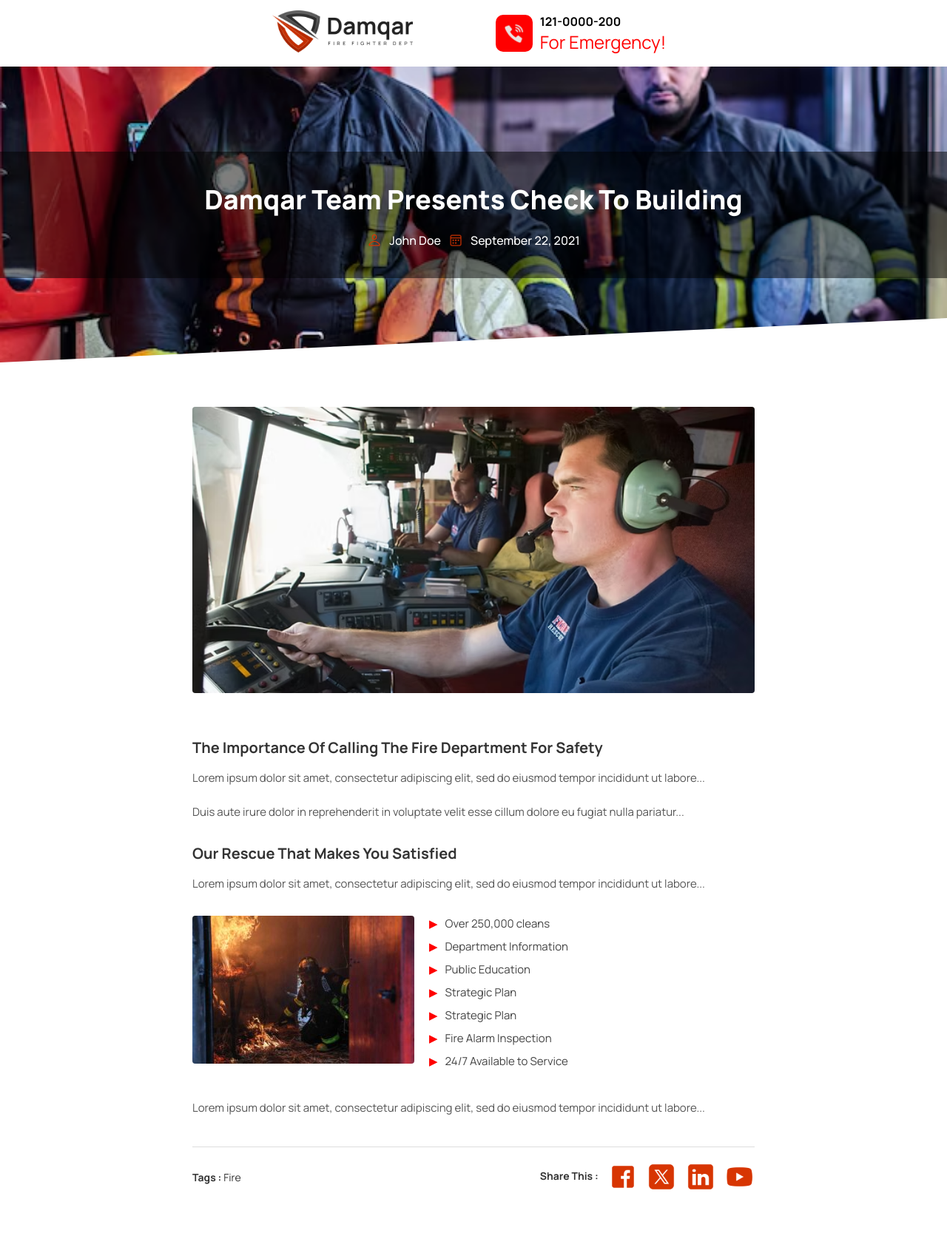
After one commit to krisznal/ospwww, a PHP site: page /single-post.html in a window 1280 px wide. The commit adds this page. Shown: the whole page at 74% size. Run offline with PHP 8.4, Linux system fonts and the light colour scheme.

Commit message:
podstrona+poprawiony css+menu znika na mniejszych ekranach

```diff
--- a/index.html
+++ b/index.html
@@ -2,6 +2,7 @@
 <html>
     <head>
         <title>Testowa strona</title>
+        <meta name="viewport" content="width=device-width, initial-scale=1.0">
         <link rel="stylesheet" href="style.css"/>
         <link rel="preconnect" href="https://fonts.googleapis.com">
         <link rel="preconnect" href="https://fonts.gstatic.com" crossorigin>
@@ -21,7 +22,7 @@
             </div>
 
             <ul class="nav-center">
-              <li><a href="#">Home</a></li>
+              <li><a href="index.html">Home</a></li>
               <li><a href="#">About</a></li>
               <li><a href="#">Services</a></li>
               <li>
@@ -36,7 +37,7 @@
                 <a href="#">Blog</a>
                 <ul class="dropdown">
                   <li><a href="#">Blog</a></li>
-                  <li><a href="#">Single Post</a></li>
+                  <li><a href="single-post.html">Single Post</a></li>
                 </ul>
               </li>
               <li><a href="#">Contact</a></li>
--- /dev/null
+++ b/single-post.html
@@ -0,0 +1,112 @@
+<!DOCTYPE html>
+<html lang="en">
+<head>
+    <meta charset="UTF-8">
+    <meta name="viewport" content="width=device-width, initial-scale=1.0">
+    <title>Single Post</title>
+    <link rel="stylesheet" href="style.css">
+    <link rel="preconnect" href="https://fonts.googleapis.com">
+    <link rel="preconnect" href="https://fonts.gstatic.com" crossorigin>
+    <link href="https://fonts.googleapis.com/css2?family=Manrope:wght@200..800&display=swap" rel="stylesheet">
+</head>
+<body>
+    <div class="top-bar">
+        <ul>
+            <li><img src="images/home.png" alt="Address">Dewi Sri Street. 2891, Denpasar, Bali</li>
+            <li><img src="images/phone.png" alt="Phone number">(+62) 8896-2220</li>
+            <li><img src="images/clock.png" alt="Clock">Everyday 24 Hours</li>
+        </ul>
+    </div>
+    <nav>
+        <div class="nav-left">
+          <img src="images/logo.png" alt="Logo" class="logo">
+        </div>
+
+        <ul class="nav-center">
+          <li><a href="index.html">Home</a></li>
+          <li><a href="#">About</a></li>
+          <li><a href="#">Services</a></li>
+          <li>
+            <a href="#">Pages</a>
+            <ul class="dropdown">
+              <li><a href="#">Team</a></li>
+              <li><a href="#">FAQ</a></li>
+              <li><a href="#">404</a></li>
+            </ul>
+          </li>
+          <li>
+            <a href="#">Blog</a>
+            <ul class="dropdown">
+              <li><a href="#">Blog</a></li>
+              <li><a href="single-post.html">Single Post</a></li>
+            </ul>
+          </li>
+          <li><a href="#">Contact</a></li>
+        </ul>
+
+        <div class="nav-right">
+          <div class="emergency-box">
+            <img src="images/phone2.png" alt="Call icon" />
+            <div class="emergency-text">
+              <div class="phone-number">121-0000-200</div>
+              <div class="tagline">For Emergency!</div>
+            </div>
+          </div>
+        </div>
+      </nav>
+    <main>
+        <div class="post-header">
+            <div class="overlay">
+              <h1 class="post-title">Damqar Team Presents Check To Building</h1>
+              <div class="post-meta">
+                <img src="images/user.png" alt="Author icon" />
+                <span class="author">John Doe</span>
+                <img src="images/calendar.png" alt="Date icon" />
+                <span class="date">September 22, 2021</span>
+              </div>
+            </div>
+        </div>
+        <main class="post-content">
+          <section class="post-body">
+            <img src="images/photo2.jpg" alt="Firefighter driving" class="post-image" />
+
+            <h2 class="post-subheading">The Importance Of Calling The Fire Department For Safety</h2>
+            <p>Lorem ipsum dolor sit amet, consectetur adipiscing elit, sed do eiusmod tempor incididunt ut labore...</p>
+            <p>Duis aute irure dolor in reprehenderit in voluptate velit esse cillum dolore eu fugiat nulla pariatur...</p>
+
+            <h2 class="post-subheading">Our Rescue That Makes You Satisfied</h2>
+            <p>Lorem ipsum dolor sit amet, consectetur adipiscing elit, sed do eiusmod tempor incididunt ut labore...</p>
+
+            <div class="post-highlight">
+              <img src="images/photo3.jpg" alt="Fire rescue" />
+              <ul>
+                <li><span class="icon">▶</span> Over 250,000 cleans</li>
+                <li><span class="icon">▶</span> Department Information</li>
+                <li><span class="icon">▶</span> Public Education</li>
+                <li><span class="icon">▶</span> Strategic Plan</li>
+                <li><span class="icon">▶</span> Strategic Plan</li>
+                <li><span class="icon">▶</span> Fire Alarm Inspection</li>
+                <li><span class="icon">▶</span> 24/7 Available to Service</li>
+              </ul>
+            </div>
+
+            <p>Lorem ipsum dolor sit amet, consectetur adipiscing elit, sed do eiusmod tempor incididunt ut labore...</p>
+          </section>
+
+          <div class="post-footer">
+            <div class="tags">
+              <strong>Tags :</strong> Fire
+            </div>
+            <div class="share">
+              <strong>Share This :</strong>
+              <a href="#"><img src="images/facebook.png" alt="Facebook" /></a>
+              <a href="#"><img src="images/twitter.png" alt="Twitter" /></a>
+              <a href="#"><img src="images/linkedin.png" alt="LinkedIn" /></a>
+              <a href="#"><img src="images/youtube.png" alt="Youtube" /></a>
+
+            </div>
+          </div>
+        </main>
+    </main>
+</body>
+</html>
--- a/style.css
+++ b/style.css
@@ -13,6 +13,14 @@ body {
     display: none;
 }
 
+.nav-center {
+    display: none;
+    list-style: none;
+    padding: 0;
+    margin: 0;
+}
+
+
 @media screen and (min-width: 1440px) {
     .top-bar {
         background-color: #262626;
@@ -20,12 +28,13 @@ body {
         width: 100%;
         padding: 10px;
         font-size: 14px;
+        font-weight: 400;
         display: flex;
         justify-content: space-evenly;
     }
 
     .top-bar li{
-        margin: 0 20px;
+        margin: 0 15px;
     }
     .top-bar ul {
         list-style: none;
@@ -40,32 +49,15 @@ body {
         vertical-align: middle;
         margin-right: 8px;
     }
-}
 
-nav {
-    display: flex;
-    justify-content: space-between;
-    align-items: center;
-    padding: 20px 60px;
-    background-color: #fff;
-    box-shadow: 0 4px 10px rgba(0, 0, 0, 0.05);
-    position: relative;
-}
-
-.nav-left .logo {
-    height: 40px;
-}
 
     .nav-center {
         display: flex;
         align-items: center;
-    list-style: none;
-    padding: 0;
-    margin: 0;
     }
 
     .nav-center li {
-    margin: 0 15px;
+        margin: 0 20px;
         position: relative;
     }
 
@@ -83,34 +75,10 @@ nav {
         color: #f00;
     }
 
-.nav-right {
+    .nav-center li:hover .dropdown {
         display: flex;
-    align-items: center;
+        flex-direction: column;
     }
-
-.emergency-box {
-    display: flex;
-    align-items: center;
-    background-color: #f0441c;
-    padding: 8px 12px;
-    border-radius: 4px;
-    color: #fff;
-}
-
-.emergency-box img {
-    height: 24px;
-    margin-right: 10px;
-}
-
-.emergency-text .phone-number {
-    font-weight: bold;
-}
-
-.emergency-text .tagline {
-    font-size: 12px;
-    color: #fff;
-}
-
     .dropdown {
         display: none;
         position: absolute;
@@ -126,7 +94,7 @@ nav {
     }
 
     .dropdown li a {
-    padding: 10px 20px;
+        padding: 10px 0;
         display: block;
         color: #000;
         white-space: nowrap;
@@ -137,6 +105,176 @@ nav {
         color: #f00;
     }
 
-.nav-center li:hover .dropdown {
-    display: block;
+
 }
+
+nav {
+    display: flex;
+    justify-content: center;
+    align-items: center;
+    height: 90px;
+    padding: 20px 60px;
+    background-color: #fff;
+    box-shadow: 0 4px 10px rgba(0, 0, 0, 0.05);
+    position: relative;
+}
+
+.nav-left .logo {
+    height: 57px;
+    margin-right: 100px;
+}
+
+
+.nav-right {
+    display: flex;
+    align-items: center;
+}
+
+.emergency-box {
+    display: flex;
+    align-items: center;
+
+    padding: 8px 12px;
+    color: #000;
+}
+
+.emergency-box img {
+    height: 50px;
+    margin-right: 10px;
+    border-radius: 10px;
+    padding: 10px;
+    background-color: #f00;
+}
+
+.emergency-text .phone-number {
+    font-weight: bold;
+
+}
+
+.emergency-text .tagline {
+    font-size: 24px;
+    color: #f00;
+}
+
+.post-header {
+  position: relative;
+  background: url('images/photo1.jpg') center/cover no-repeat;
+  height: 400px;
+  clip-path: polygon(0 0, 100% 0, 100% 85%, 0 100%);
+  display: flex;
+  align-items: center;
+  justify-content: center;
+  color: #fff;
+  text-align: center;
+}
+
+.post-header .overlay {
+  background-color: rgba(0, 0, 0, 0.5);
+  padding: 40px;
+  width: 100%;
+
+}
+
+.post-title {
+  font-size: 36px;
+  font-weight: 800;
+  margin-bottom: 20px;
+}
+
+.post-meta {
+  display: flex;
+  justify-content: center;
+  align-items: center;
+  gap: 10px;
+  font-size: 16px;
+  font-weight: 500;
+}
+
+.post-meta img {
+  width: 20px;
+  height: 20px;
+  vertical-align: middle;
+}
+
+.post-content {
+  padding: 60px 20px;
+  max-width: 800px;
+  margin: 0 auto;
+  font-family: Manrope, Arial, sans-serif;
+  color: #333;
+}
+
+.post-image {
+  width: 100%;
+  height: auto;
+  border-radius: 4px;
+  margin-bottom: 25px;
+}
+
+.post-subheading {
+  font-size: 20px;
+  font-weight: 700;
+  margin-top: 30px;
+  margin-bottom: 15px;
+}
+
+.post-body p {
+  line-height: 1.7;
+  margin-bottom: 20px;
+  font-size: 15px;
+  color: #555;
+}
+
+.post-highlight {
+  display: flex;
+  gap: 20px;
+  align-items: flex-start;
+  margin: 30px 0;
+}
+
+.post-highlight img {
+  max-width: 45%;
+  border-radius: 4px;
+}
+
+.post-highlight ul {
+  list-style: none;
+  padding: 0;
+  margin: 0;
+  font-size: 15px;
+}
+
+.post-highlight li {
+  margin-bottom: 10px;
+  display: flex;
+  align-items: center;
+  color: #444;
+}
+
+.post-highlight .icon {
+  color: red;
+  margin-right: 10px;
+}
+
+.post-footer {
+  display: flex;
+  justify-content: space-between;
+  align-items: center;
+  margin-top: 40px;
+  border-top: 1px solid #ddd;
+  padding-top: 20px;
+  font-size: 14px;
+}
+
+.post-footer .tags a {
+  color: red;
+  text-decoration: none;
+  margin-left: 5px;
+}
+
+.post-footer .share img {
+  width: 40px;
+  height: 40px;
+  margin-left: 10px;
+  vertical-align: middle;
+}
```
Also changed, not shown: images/calendar.png (added), images/facebook.png (added), images/linkedin.png (added), images/photo1.jpg (added), images/photo2.jpg (added), images/photo3.jpg (added), images/twitter.png (added), images/user.png (added), images/youtube.png (added). Lines whose indentation alone changed are shown as unchanged.
